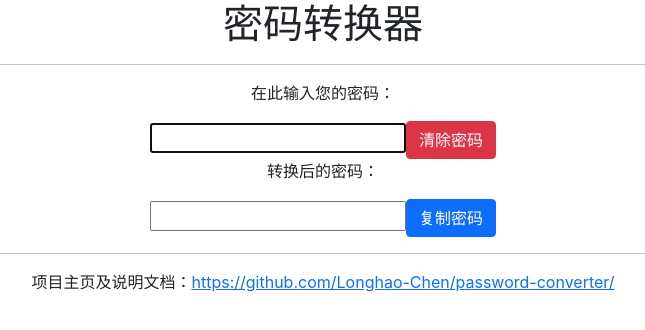
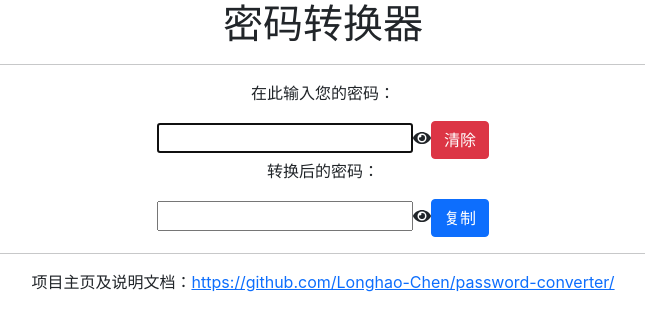
Before and after one commit to Longhao-Chen/password-converter, a React (Create React App) app: page / in a window 1280 px wide. Shown: the top 330 px of the page, without its empty margins (317-962 px from the left). Built offline with nearby package versions, Linux system fonts and the light colour scheme.

Commit message:
添加显示隐藏密码功能

```diff
--- a/package.json
+++ b/package.json
@@ -4,6 +4,9 @@
   "private": true,
   "homepage": ".",
   "dependencies": {
+    "@fortawesome/fontawesome-svg-core": "^1.2.35",
+    "@fortawesome/free-solid-svg-icons": "^5.15.3",
+    "@fortawesome/react-fontawesome": "^0.1.14",
     "react": "^17.0.2",
     "react-bootstrap": "^1.6.1",
     "react-copy-to-clipboard": "^5.0.3",
--- a/src/App.js
+++ b/src/App.js
@@ -2,6 +2,8 @@ import './App.css';
 import React from 'react';
 import { CopyToClipboard } from 'react-copy-to-clipboard';
 import { Button } from 'react-bootstrap';
+import { FontAwesomeIcon } from '@fortawesome/react-fontawesome'
+import { faEye, faEyeSlash } from '@fortawesome/free-solid-svg-icons'
 import Password from './Password';
 
 class Main extends React.Component {
@@ -35,15 +37,23 @@ class Main extends React.Component {
 	render() {
 		return <div>
 			<p>在此输入您的密码：</p>
-			<input autoFocus="autofocus" type="password" value={this.state.value} onChange={this.handleChange} ref={this.inputRef} />
-			<Button variant="danger" onClick={this.cleanPassword}>清除密码</Button>
+			<input autoFocus="autofocus" type={this.state.showInput?"text":"password"} value={this.state.value} onChange={this.handleChange} ref={this.inputRef} />
+			<FontAwesomeIcon onClick={
+				() => this.setState({ showInput: true ^ this.state.showInput })
+			} icon={this.state.showInput?faEyeSlash:faEye} />
+
+			<Button variant="danger" onClick={this.cleanPassword}>清除</Button>
 			<br />
+
 			<p>转换后的密码：</p>
-			<input readOnly="readonly" type="text" value={this.state.password} />
+			<input readOnly="readonly" type={this.state.showOutput?"text":"password"} value={this.state.password} />
+			<FontAwesomeIcon onClick={
+				() => this.setState({ showOutput: true ^ this.state.showOutput })
+			} icon={this.state.showOutput?faEyeSlash:faEye} />
 
 			<CopyToClipboard text={this.state.password}
 				onCopy={() => this.setState({ copied: true })}>
-				<Button>{this.state.copied ? "已复制" : "复制密码"}</Button>
+				<Button>{this.state.copied ? "已复制" : "复制"}</Button>
 			</CopyToClipboard>
 		</div>;
 	}
```
